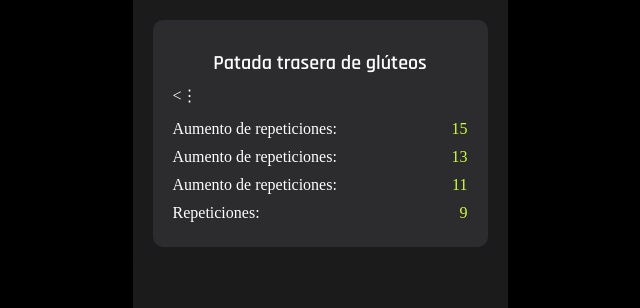
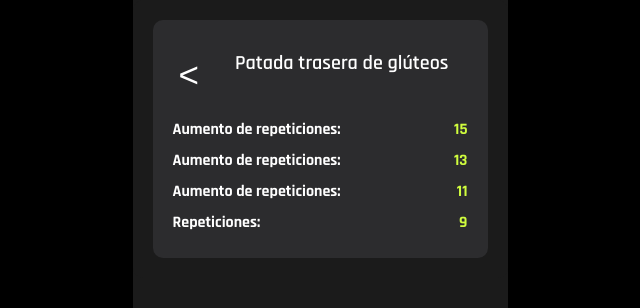
Before and after one commit to LeoFernandez037/ProyectoGYM, a React (Vite) app: page /ejercicio in a window 1280 px wide. Shown: the top 308 px of the page, without its empty margins (320-960 px from the left). Built offline with nearby package versions, Linux system fonts and the light colour scheme.

Commit message:
fix(ejercicioscard): solucion de bug

```diff
--- a/src/components/Chatbot/Chat.style.css
+++ b/src/components/Chatbot/Chat.style.css
@@ -65,7 +65,7 @@ rajdhani-bold{
     margin: 2em;
     text-align: justify;
   }
-
+  /*  */
   .chat-container h2{
     font-weight: bold;
     color:var(--Verde);
--- a/src/components/Chatbot/Nutricion.jsx
+++ b/src/components/Chatbot/Nutricion.jsx
@@ -9,7 +9,6 @@ import Cookies from "universal-cookie";
 const cookies = new Cookies();
 
 const apiKey = import.meta.env.VITE_API_KEY;
-
 const genAI = new GoogleGenerativeAI(apiKey);
 
 const safetySettings = [
--- a/src/components/Historial.jsx
+++ b/src/components/Historial.jsx
@@ -19,7 +19,7 @@ function Historial() {
           <div>
             <h2>Ejercicio de gluteos</h2>
           </div>
-          <Link to="/descanso">
+          <Link to="/ejercicio">
             <span className="arrow">➡</span>
           </Link>
         </div>
--- a/src/components/InfoTar/ExerciseCard4.jsx
+++ b/src/components/InfoTar/ExerciseCard4.jsx
@@ -1,15 +1,17 @@
-import React from 'react';
-import ExerciseRepetition from './ExerciseRepetition';
+import React from "react";
+import ExerciseRepetition from "./ExerciseRepetition";
+import { Link } from "react-router-dom";
 
-const ExerciseCard6 = ({ title, repetitions }) => {
+const ExerciseCard = ({ title, repetitions }) => {
   return (
     <div className="exercise-card1">
       <div className="exercise-header">
+        <Link to="/historial">
+          <button className="buttontranspartent">
+            <span className="exercise-icon">{"<"}</span>
+          </button>
+        </Link>
         <h2 className="exercise-title">{title}</h2>
-        <div className="exercise-icons">
-          <span className="exercise-icon">{'<'}</span>
-          <span className="exercise-icon">⋮</span>
-        </div>
       </div>
       <div className="repetitions-list">
         {repetitions.map((rep, index) => (
@@ -24,4 +26,4 @@ const ExerciseCard6 = ({ title, repetitions }) => {
   );
 };
 
-export default ExerciseCard6;
+export default ExerciseCard;
--- a/src/index.css
+++ b/src/index.css
@@ -65,10 +65,20 @@ body {
   text-align: left;
   width: 100%;
   box-sizing: border-box;
+  font-family: "Rajdhani", sans-serif;
+  font-weight: 700;
+  font-style: normal;
+  font-size:50px;
 }
 h2{
   color: var(--Blanco);
 }
+
+.exercise-header{
+  display: flex;
+
+}
+
 .exercise-card {
   background-color: var(--Primary);
   color: var(--Blanco);
@@ -91,6 +101,13 @@ h2{
   color: var(--Verde);
 }
 
+.buttontranspartent{
+  background-color: transparent !important;
+  border: 0px;
+  color: var(--Blanco);
+  font-size: 35px;
+  margin-right: 30px;
+}
 .exercise-image {
   width: 100%;
   border-radius: 10px;
```
